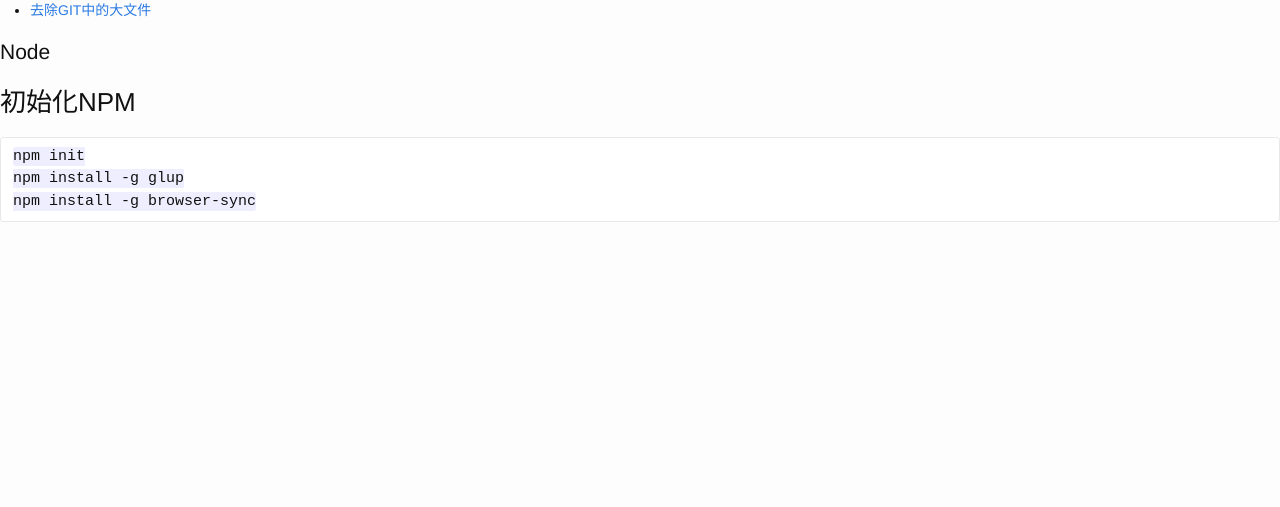
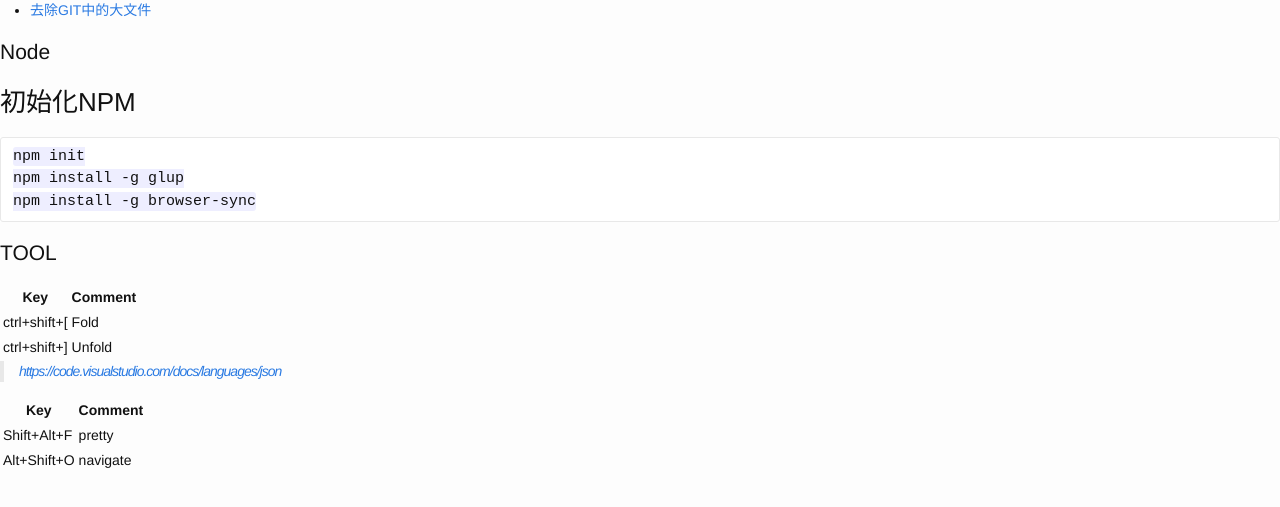
Before and after one commit to cnwarden/cnwarden.github.io, a Jekyll site: the page built from fav/code.md, in a window 1280 px wide. Shown: the top 507 px of the page. Built offline with Jekyll 4.4.1, drawn with Linux system fonts in a browser that asks for light colours.

Commit message:
Update code.md

````diff
--- a/fav/code.md
+++ b/fav/code.md
@@ -14,3 +14,18 @@ npm init
 npm install -g glup
 npm install -g browser-sync
 ```
+
+
+# TOOL
+
+| Key | Comment |
+|-----|---------|
+|ctrl+shift+[| Fold |
+|ctrl+shift+]| Unfold |
+
+> [https://code.visualstudio.com/docs/languages/json](https://code.visualstudio.com/docs/languages/json)
+
+| Key | Comment |
+|-----|---------|
+|Shift+Alt+F| pretty |
+|Alt+Shift+O| navigate |
````
